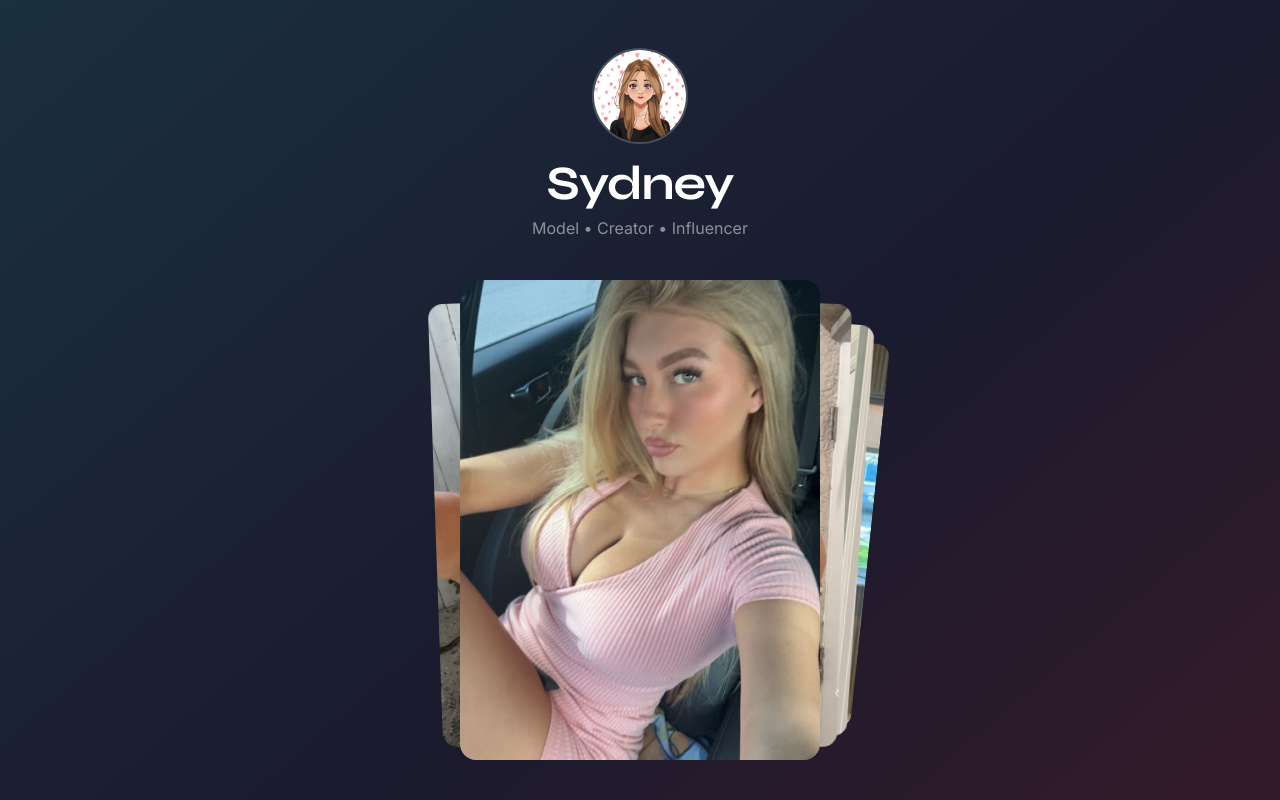
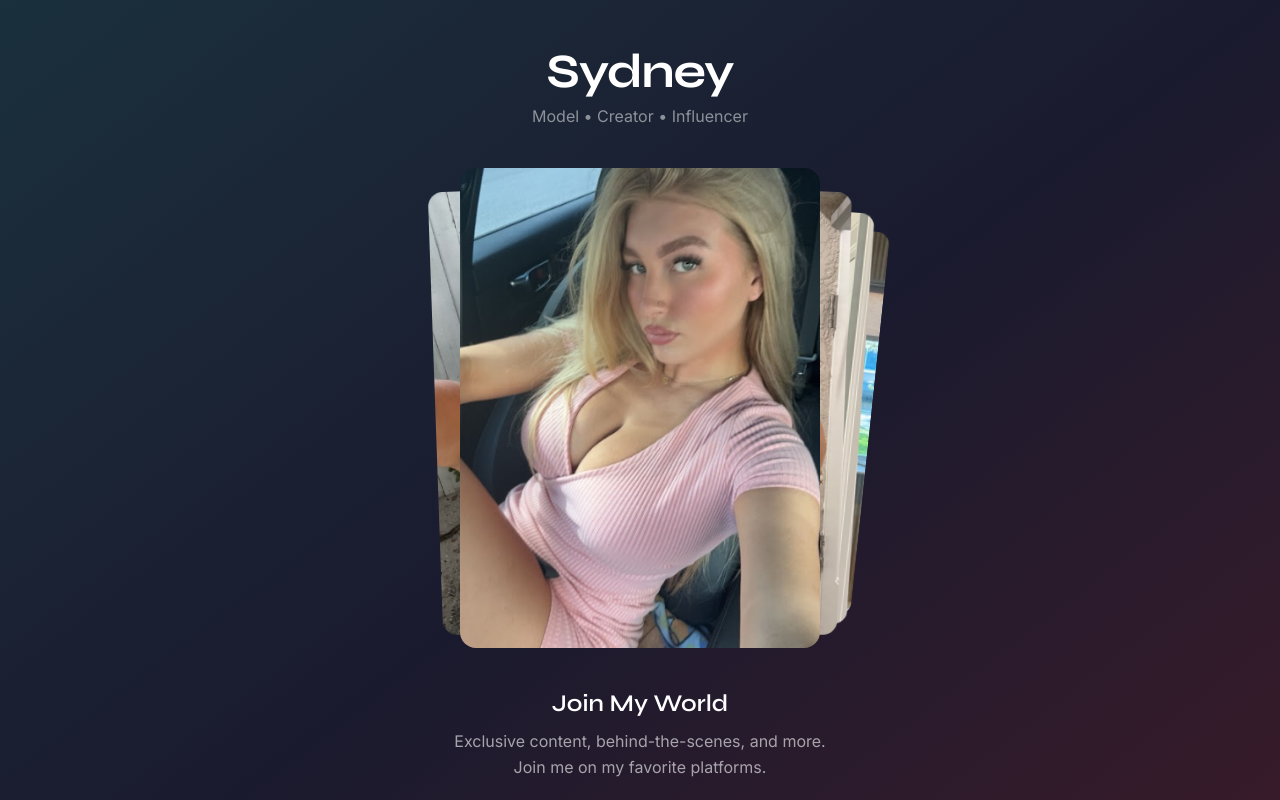
Before and after one commit to akibrehbari/model-sydney, a Next.js app: page / in a window 1280 px wide. Shown: the top 800 px of the page. Built offline with nearby package versions, Linux system fonts and the light colour scheme.

Commit message:
Remove avatar from website, keep favicon only

```diff
--- a/src/app/page.tsx
+++ b/src/app/page.tsx
@@ -62,7 +62,6 @@ export default function ModelPage() {
     <main
       className={`flex flex-col items-center justify-center px-6 py-12 bg-gradient-to-br ${gradient} text-white min-h-screen`}
     >
-      <img src="/avatar.png" alt="Avatar" className="w-24 h-24 rounded-full object-cover mb-4 border-2 border-white/20" />
       <h1 className="font-heading text-4xl sm:text-5xl font-bold tracking-tight text-center mb-2">
         {model.name}
       </h1>
```
